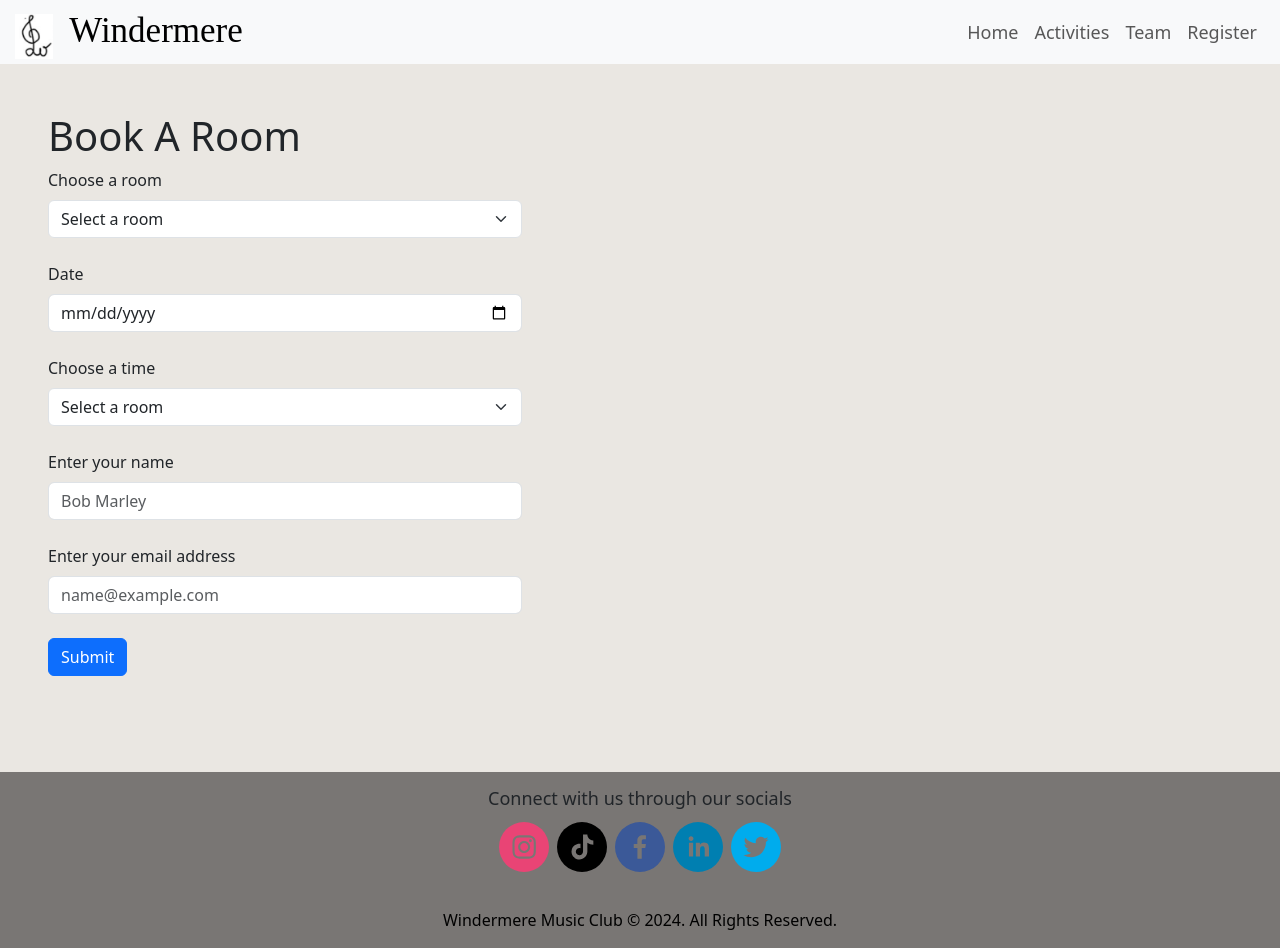
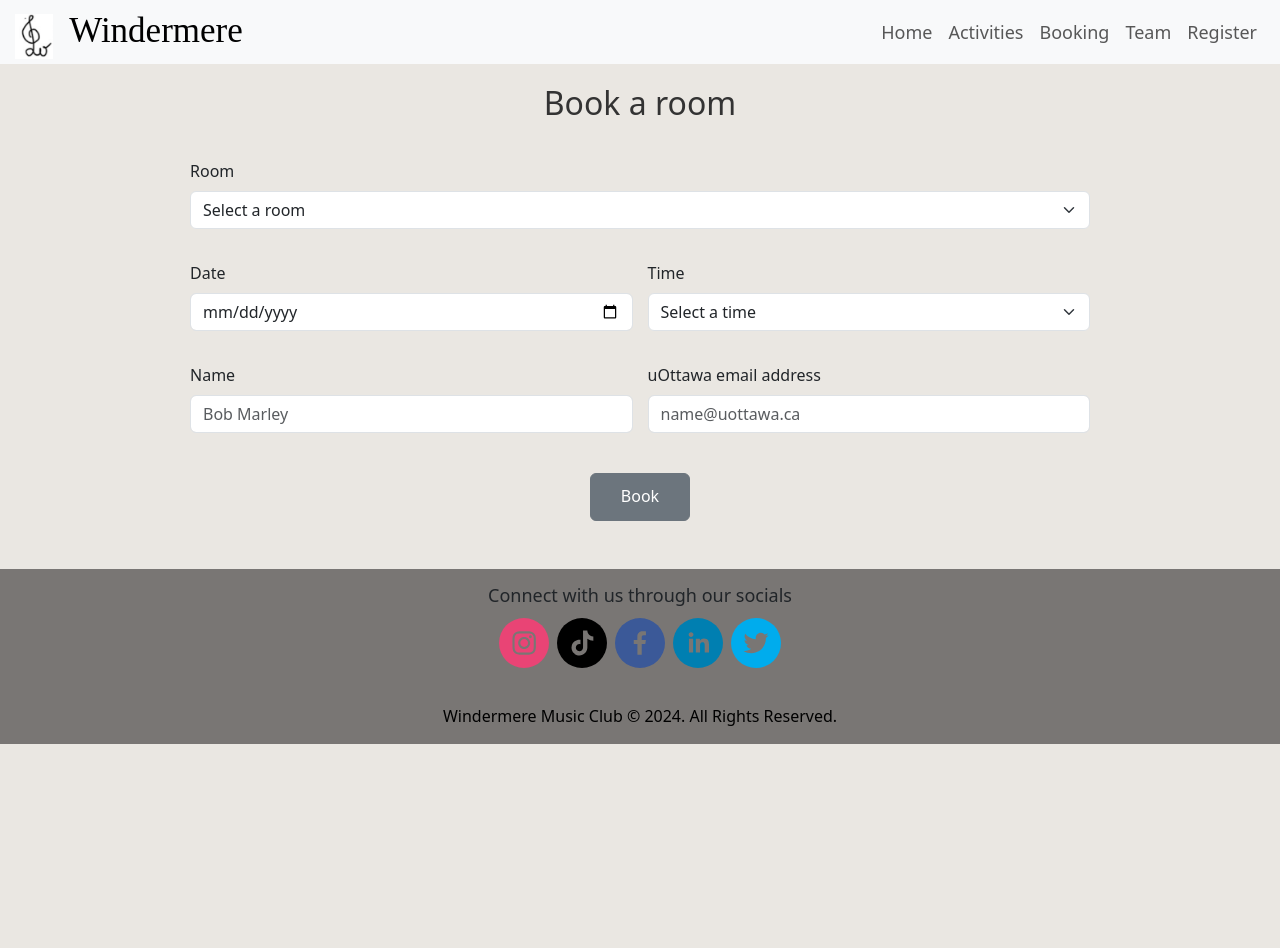
Before and after one commit to SEG3125-A/Group-9, a React (Create React App) app in the folder Lab8/windermere-music/: page /booking in a window 1280 px wide. After the commit the page ends 800 px from the top, so only its background shows below. Built offline with nearby package versions, Linux system fonts and the light colour scheme; the HTML template or start-up script is replaced by a standard one.

Commit message:
Booking styling
+ some small style fixing

```diff
--- a/Lab8/windermere-music/src/screens/BookingPage.tsx
+++ b/Lab8/windermere-music/src/screens/BookingPage.tsx
@@ -5,6 +5,7 @@ import Form from 'react-bootstrap/Form';
 import Button from 'react-bootstrap/Button';
 import NavigationBar from './components/NavigationBar';
 import Footer from './components/Footer';
+import Container from 'react-bootstrap';
 
 const BookingPage = () => {
 
@@ -38,16 +39,18 @@ const BookingPage = () => {
     return(
         <>
             <NavigationBar />
-            <div className='bookingform-wrapper'>
-                <Form className="p-5 h-100" onSubmit={handleSubmit}>
-                    <h1>
-                        Book A Room
-                    </h1>
+            <div>
+                <Form className="h-100 form-wrapper" onSubmit={handleSubmit}>
+                    <div className='title'>
+                        <h2 className='text-center'>Book a room</h2>
+                    </div>
 
+                    <div className='mb-3'>
+                        <div className='small-container'>
                             {/* Rooms to choose */}
-                    <Form.Group className="mt-2 mb-4" >
-                        <Form.Label>Choose a room</Form.Label>
-                        <Form.Select aria-label="Choose a room:" style={{width: "40%"}}>
+                            <Form.Group className="mt-2 mb-4" style={{ width: '100%' }}>
+                                <Form.Label>Room</Form.Label>
+                                <Form.Select aria-label="Choose a room:">
                                 <option>Select a room</option>
                                 <option value="amphi">Amphitheatre</option>
                                 <option value="piano">Piano room</option>
@@ -57,23 +60,26 @@ const BookingPage = () => {
                                 </Form.Select>
                             </Form.Group>
 
+                        </div>
+
+                        <div>
+                            <div className='small-container'>
                                 {/* Date  */}
-                    <Form.Group className="mt-2 mb-4" >
+                                <Form.Group className="mt-2 mb-4" style={{ width: '50%' }} >
                                     <Form.Label>Date</Form.Label>
                                     <Form.Control
                                         required
                                         id="date"
                                         type="date"
                                         // value={bookingDate} how to fix this
-                            style={{width: "40%"}}
                                     />
                                 </Form.Group>
 
                                 {/* Time */}
-                    <Form.Group className="mt-2 mb-4" >
-                        <Form.Label>Choose a time</Form.Label>
-                        <Form.Select aria-label="Choose a room:" style={{width: "40%"}}>
-                        <option>Select a room</option>
+                                <Form.Group className="mt-2 mb-4" style={{ width: '50%' }} >
+                                    <Form.Label>Time</Form.Label>
+                                    <Form.Select aria-label="Choose a time:" >
+                                    <option>Select a time</option>
                                     <option value="9">9:00-10:00</option>
                                     <option value="10">10:00-11:00</option>
                                     <option value="12">12:00-13:00</option>
@@ -83,38 +89,42 @@ const BookingPage = () => {
                                     <option value="16">16:00-17:00</option>
                                     </Form.Select>
                                 </Form.Group>
-
+                            </div>
+                            <div className='small-container'>
                                 {/* name */}
-                    <Form.Group className="mt-2 mb-4">
-                        <Form.Label>Enter your name</Form.Label>
+                                <Form.Group className="mt-2 mb-4" style={{ width: '50%' }}>
+                                    <Form.Label>Name</Form.Label>
                                     <Form.Control
                                         required
                                         id="name"
                                         type="text"
                                         placeholder="Bob Marley"
                                         value={bookingName}
-                            style={{width: "40%"}}
                                         onChange={handleAndValidateName}
                                     />
                                 </Form.Group>
 
                                 {/* email */}
-                    <Form.Group className="mt-2 mb-4">
-                        <Form.Label>Enter your email address</Form.Label>
+                                <Form.Group className="mt-2 mb-4" style={{ width: '50%' }}>
+                                    <Form.Label>uOttawa email address</Form.Label>
                                     <Form.Control
                                         required
                                         id="email"
                                         type="email"
-                            placeholder="name@example.com"
+                                        placeholder="name@uottawa.ca"
                                         value={bookingEmail}
-                            style={{width: "40%"}}
                                         onChange={handleAndValidateEmail}
                                     />
                                 </Form.Group>
 
-                    <div>
-                        <Button className="uottawa-btn" type="submit">
-                            Submit
+                            </div>
+                        </div>
+                    </div>
+
+
+                    <div style={{textAlign:"center"}}>
+                        <Button className="btn btn-secondary btn-booking" type="submit">
+                            Book
                         </Button>
                     </div>
                 </Form>
--- a/Lab8/windermere-music/src/screens/HomePage.tsx
+++ b/Lab8/windermere-music/src/screens/HomePage.tsx
@@ -28,7 +28,7 @@ const HomePage = () => {
         <div className="home-page">
             <NavigationBar />
             <Container className='title'>
-                <h3 className='text-center'>Welcome to the Windermere Music Club</h3>
+                <h2 className='text-center'>Welcome to the Windermere Music Club</h2>
             </Container>
             <Container fluid className="custom-container">
                 <div className="zigzag">
--- a/Lab8/windermere-music/src/screens/RegisterPage.css
+++ b/Lab8/windermere-music/src/screens/RegisterPage.css
@@ -1,5 +1,5 @@
 .register-container {
-  max-width: 800px;
+  max-width: 900px;
   margin: 0 auto;
   padding: 20px;
   text-align: center;
--- a/Lab8/windermere-music/src/screens/TeamPage.tsx
+++ b/Lab8/windermere-music/src/screens/TeamPage.tsx
@@ -36,7 +36,9 @@ const TeamPage = () => {
        <>
        <NavigationBar />
         <Container>
-            <h1 className="text-center mb-5">Meet the team</h1>
+            <Container className='title'>
+              <h2 className='text-center mb-3'>Meet the team</h2>
+            </Container>
             <Row>
                 {teamMembers.map((member, index) => (
                 <Col key={index} md={6} lg={3} className="mb-4">
--- a/Lab8/windermere-music/src/screens/components/Activity.tsx
+++ b/Lab8/windermere-music/src/screens/components/Activity.tsx
@@ -25,7 +25,7 @@ const Activity: React.FC<ActivityInfoProps> = (props) => {
                     <p>{props.description}</p>
                     {props.name === 'Book a room' ?
                         <div className='d-flex justify-content-center'>
-                            <Button onClick={navigateToBooking} variant='secondary'>Book a room here</Button>
+                            <Button className='btn-booking' onClick={navigateToBooking} variant='secondary'>Book a room here</Button>
                         </div>
                         :
                         <></>
--- a/Lab8/windermere-music/src/screens/components/NavigationBar.tsx
+++ b/Lab8/windermere-music/src/screens/components/NavigationBar.tsx
@@ -28,6 +28,7 @@ export default function NavigationBar() {
                 <Nav style={{ marginLeft: 'auto', fontSize: '18px' }}>
                     <Nav.Link href="/">Home</Nav.Link>
                     <Nav.Link href="activities">Activities</Nav.Link>
+                    <Nav.Link href="booking">Booking</Nav.Link>
                     <Nav.Link href="team">Team</Nav.Link>
                     <Nav.Link href="register">Register</Nav.Link>
                 </Nav>
--- a/Lab8/windermere-music/src/screens/styles.css
+++ b/Lab8/windermere-music/src/screens/styles.css
@@ -55,3 +55,22 @@
 .title{
     padding: 20px;
 }
+
+.small-container{
+    display: flex; /*to position the textboxes next to each other*/
+    gap: 15px;
+}
+
+.form-wrapper{
+    display:flex;
+    flex-direction: column;
+    max-width: 900px; /*sets the widge of the div items in the form*/
+    margin: 0 auto; /*aligns all the divs to the middle*/
+}
+
+.btn-booking{
+    padding-left: 30px;
+    padding-right: 30px;
+    padding-top: 10px;
+    padding-bottom: 12px;
+}
```
Lines whose indentation alone changed are shown as unchanged.
